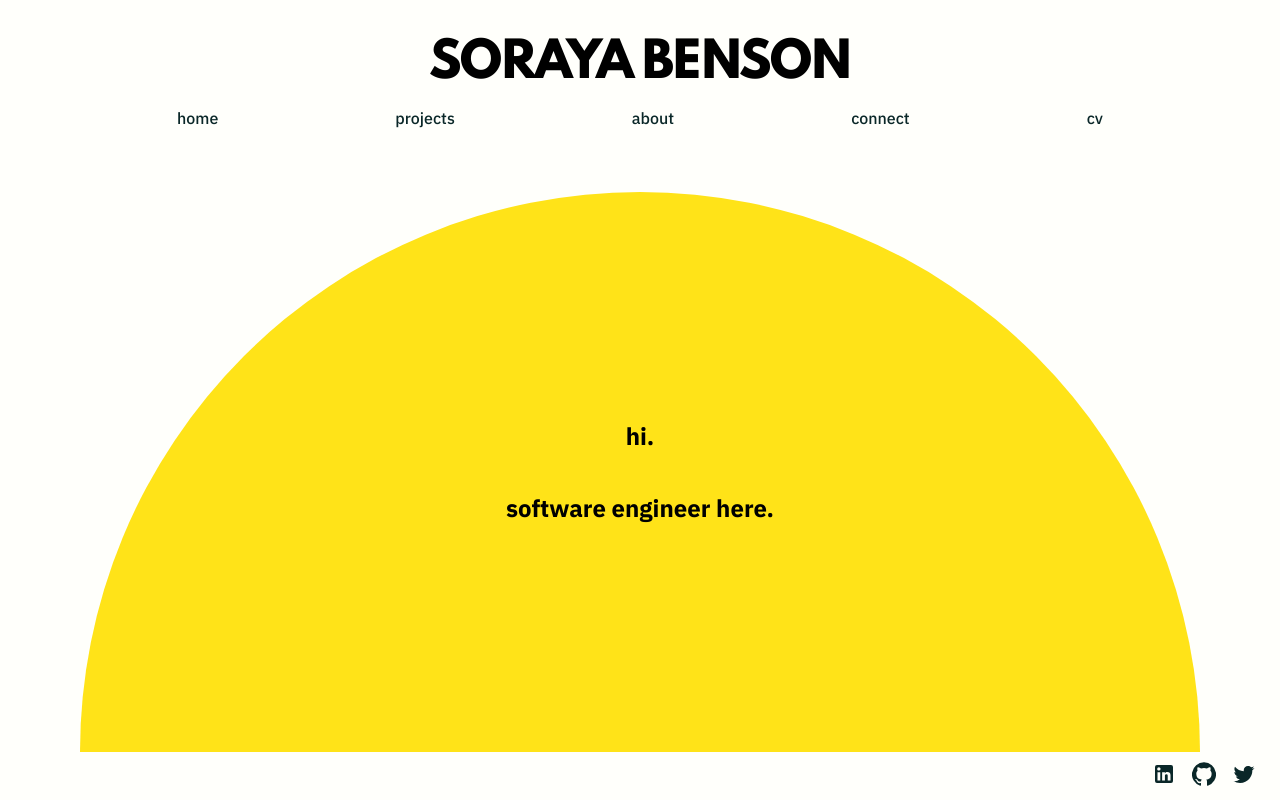
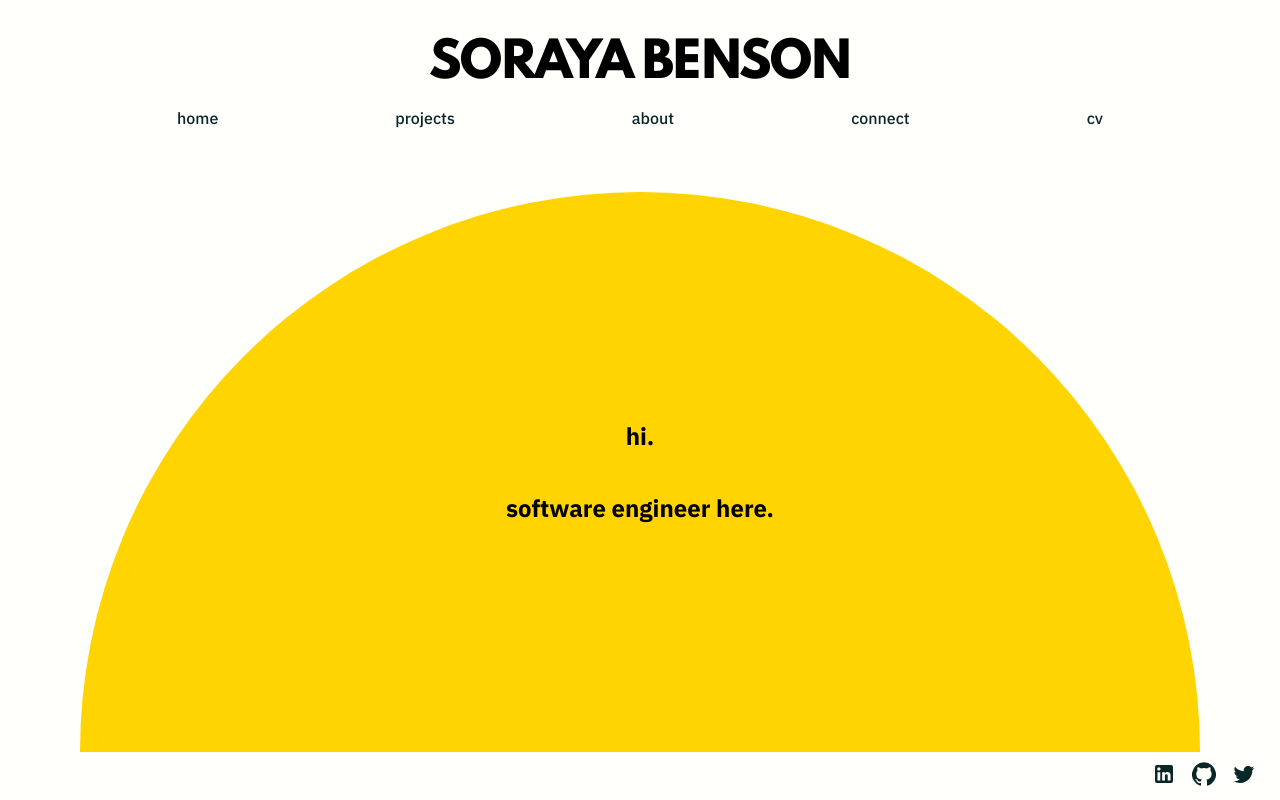
Before and after one commit to sorayamajdolashrafi/portfolio, a Next.js app: page / in a window 1280 px wide. Built offline with nearby package versions, Linux system fonts and the light colour scheme.

Commit message:
another yellow

```diff
--- a/styles/globals.css
+++ b/styles/globals.css
@@ -6,7 +6,8 @@
 
 :root {
   --cream: #fffffb;
-  --moon: #FFE318;
+  /* --moon: #FFE318; */
+  --moon: #FFD401;
   --poppy: #FF5B3E;
   --mint: #1BCF91;
   --dusk: #0A2728;
```
